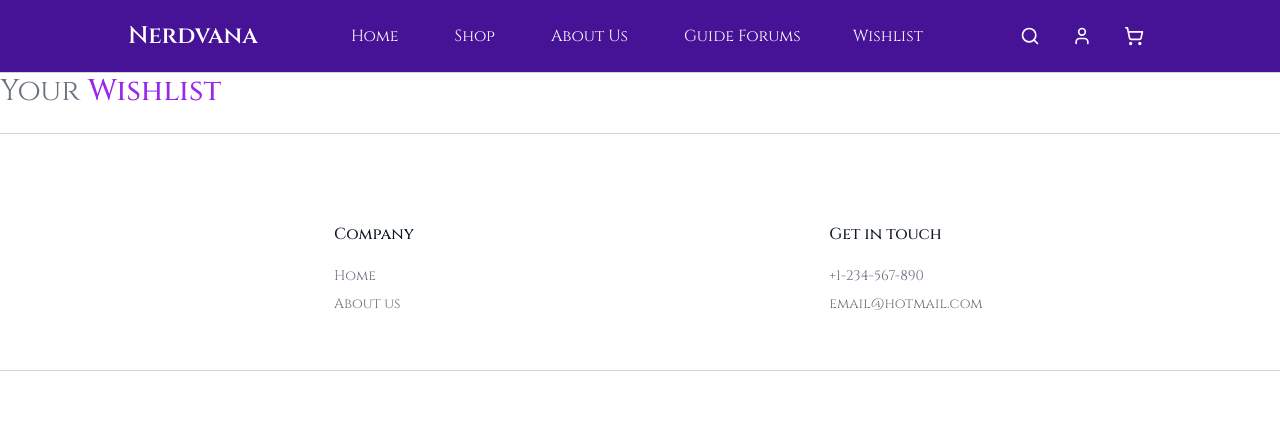
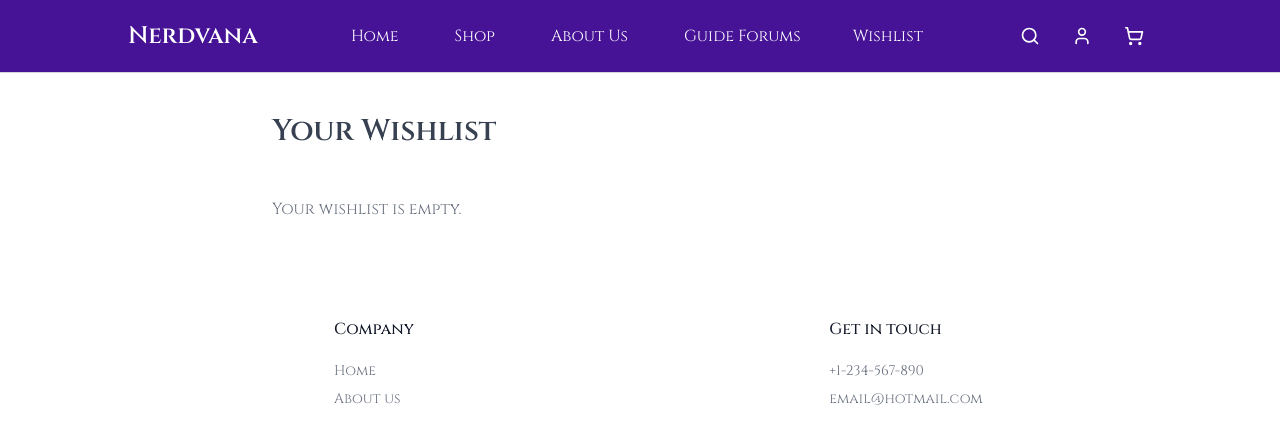
Before and after one commit to DJVelz/Nerdvana, a Next.js app: page /wishlist in a window 1280 px wide. Shown: the top 444 px of the page. Built offline with nearby package versions, Linux system fonts and the light colour scheme.

Commit message:
hopefully fixed buttons finally

```diff
--- a/app/wishlist/page.jsx
+++ b/app/wishlist/page.jsx
@@ -18,14 +18,11 @@ const Wishlist = () => {
   return (
     <>
       <Navbar />
-      <div className="flex items-center justify-between mb-8 border-b border-gray-500/30 pb-6">
-        <p className="text-2xl md:text-3xl text-gray-500">
-          Your <span className="font-medium text-light_purple">Wishlist</span>
-        </p>
-      </div>
-      <div className="flex justify-center w-full px-4">
-        <div className="flex flex-col gap-6 w-full max-w-5xl">
-          {wishlistProducts.map((product) => (
+      <div className="flex flex-col gap-6 w-full max-w-3xl mx-auto px-4 py-10">
+        <h1 className="text-3xl font-bold mb-6">Your Wishlist</h1>
+
+        {wishlistProducts.length > 0 ? (
+          wishlistProducts.map((product) => (
             <div
               key={product._id}
               className="flex items-center justify-between border-b pb-4"
@@ -48,21 +45,26 @@ const Wishlist = () => {
               {/* Action Buttons */}
               <div className="flex gap-2">
                 <button
-                  onClick={() => addToCart(productData._id)}
+                  onClick={() => addToCart(product._id)}
                   className="px-4 py-1 border rounded hover:bg-gray-100"
                 >
                   Add to Cart
                 </button>
                 <button
-                  onClick={() => { addToCart(productData._id); router.push('/cart') }}
+                  onClick={() => {
+                    addToCart(product._id);
+                    window.location.href = '/cart'; // or use router if available
+                  }}
                   className="px-4 py-1 bg-gold text-white rounded hover:opacity-90"
                 >
                   Buy Now
                 </button>
               </div>
             </div>
-            ))}
-        </div>
+          ))
+        ) : (
+          <p className="text-gray-500">Your wishlist is empty.</p>
+        )}
       </div>
       <Footer/>
     </>
```
